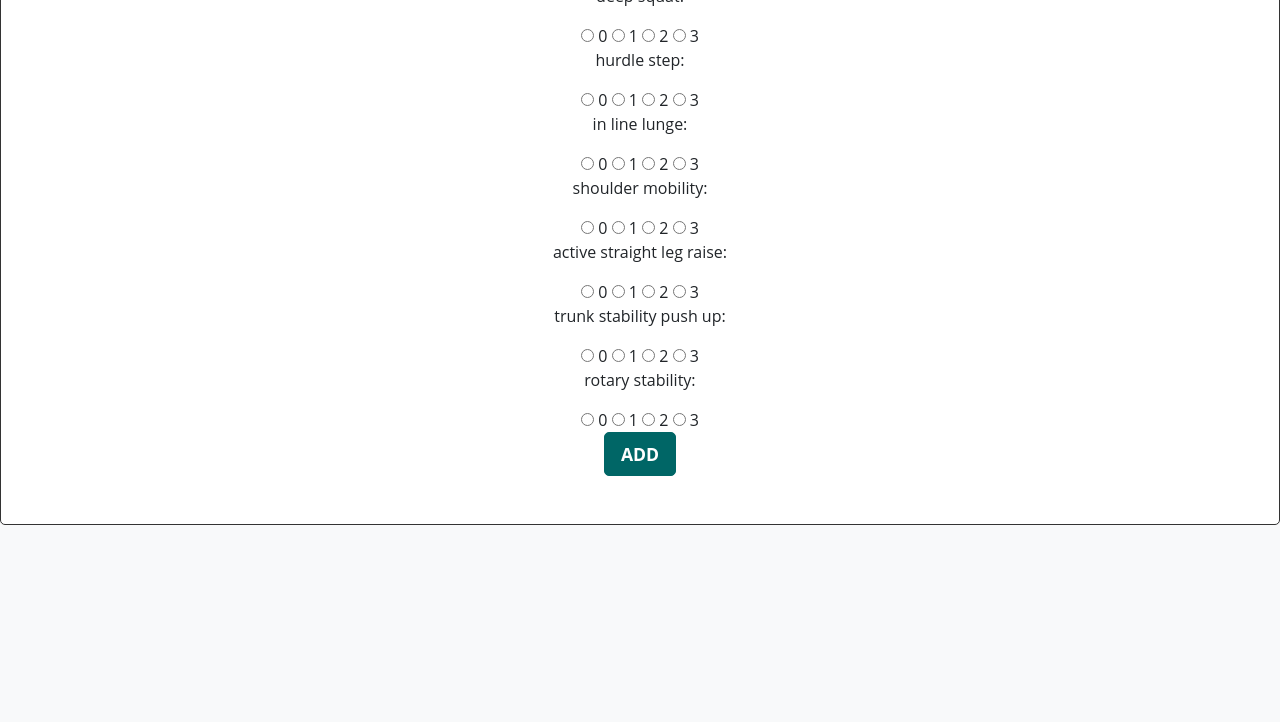
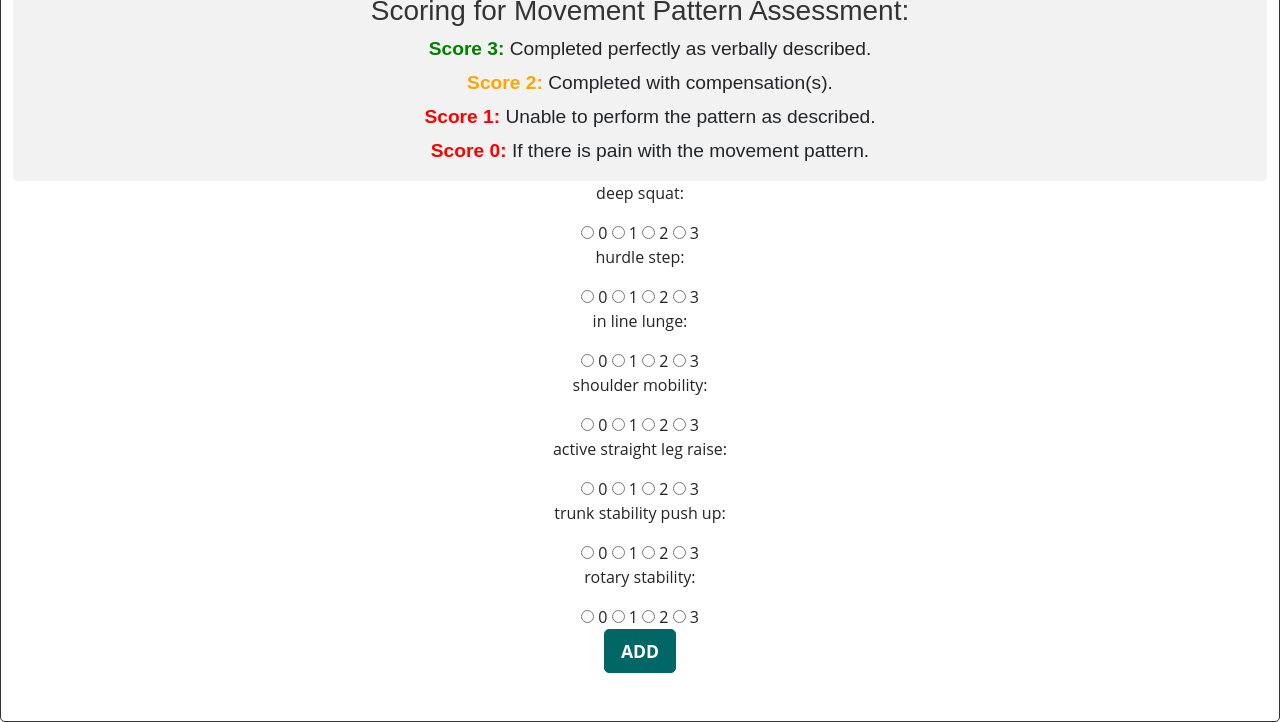
Before and after one commit to rafvai/Final-project-CS50, a Flask app: page /add in a window 1280 px wide. Shown: the part 292-1014 px from the top of the page. Before the commit the page ends 817 px from the top, so only its background shows below. Run offline with Flask 3, Linux system fonts and the light colour scheme; a user stored in the database is signed in; some libraries are stand-ins or nearby versions.

Commit message:
Cs50 final project

```diff
--- a/app.py
+++ b/app.py
@@ -4,8 +4,6 @@ from flask_session import Session
 from werkzeug.security import check_password_hash, generate_password_hash
 from helpers import login_required, assign_exercise, remove_exercise
 from datetime import datetime
-import json
-import plotly.graph_objects as go
 
 
 
@@ -181,37 +179,7 @@ def scores():
     # calculate the length of myscores
     num_rows = len(myscores)
 
-    categories = []
-    r = []
-
-    # Take the names of the tests and save them in a variable
-    for row in myscores[num_rows - 2: num_rows - 1]:
-        for key, value in row.items():
-            categories.append(key)
-            r.append(value)
-
-    fig = go.Figure()
-
-    fig.add_trace(go.Scatterpolar(
-        r=r,
-        theta=categories,
-        fill='toself',
-        name='Product A'
-    ))
-
-    fig.update_layout(
-        polar=dict(
-            radialaxis=dict(
-                visible=True,
-                range=[0, 3]
-            )
-        ),
-        showlegend=False
-    )
-
-    fig_json = fig.to_json()
-
-    return render_template("scores.html", myscores = myscores, name = name, num_rows = num_rows, fig_json=fig_json)
+    return render_template("scores.html", myscores = myscores, name = name, num_rows = num_rows)
 
 
 
@@ -240,6 +208,7 @@ def add():
         test_names = ['deep squat','hurdle step','in line lunge','shoulder mobility','active straight leg raise','trunk stability push up','rotary stability']
         # create a list of dict to store key and results obtained by user
         test_scores = []
+        values = []
         # user id
         userid = session["user_id"]
         # loop through test's names
@@ -248,9 +217,10 @@ def add():
             score = { key: int(request.form.get(key))}
             # add key and score to the variable
             test_scores.append(score)
+            values.append(int(request.form.get(key)))
 
         # insert a new row in the table
-        db.execute("INSERT INTO scores(users_id, date) VALUES (?, ?)", userid, today)
+        db.execute("INSERT INTO scores(users_id,deep_squat,hurdle_step,in_line_lunge,shoulder_mobility,active_straight_leg_raise,trunk_stability_push_up,rotary_stability,date) VALUES (?,?,?,?,?,?,?,?,?)", userid,*values,today)
 
         # remove previous exercises program
         remove_exercise(userid)
@@ -259,8 +229,6 @@ def add():
         for score in test_scores:
             for key, value in score.items():
                 key = key.replace(" ","_")
-                # add results to db
-                db.execute("UPDATE scores SET ? = ? WHERE users_id = ? AND date = ?",key, value, userid, today)
 
                 # assign specific exercises according to test's scores
                 assign_exercise(value, key ,userid)
--- a/helpers.py
+++ b/helpers.py
@@ -35,39 +35,58 @@ def assign_exercise(score, test_name, userid):
 
     # if there's a slight limitation
     if score == 2:
-        # choose one exercise for the impaired pattern from the db
-        exerciseName = db.execute("SELECT name FROM exercises WHERE pattern LIKE ? AND difficulty = 'difficult' ORDER BY RANDOM() LIMIT 1", ('%'+test_name+'%',)).fetchone()
-        # if it's not empty
-        if exerciseName:
-            exerciseName = exerciseName[0]
-            # if already has some exer in the programm
-            if currentProg:
-                # loop through each item's value
-                for row in currentProg:
-                    # if the new ex is = to the old exer
-                    if exerciseName == row:
-                        assign_exercise(score, test_name, userid)
+        while True:
+            # choose one exercise for the impaired pattern from the db
+            exercises = db.execute("SELECT name FROM exercises WHERE pattern LIKE ? AND difficulty = 'difficult' ORDER BY RANDOM() LIMIT 1", ('%'+test_name+'%',)).fetchone()
+            # if it's not empty
+            if exercises:
+                exercise = exercises[0]
+                # if already has some exer in the programm
+                if currentProg:
+                    print(currentProg)
+                    # loop through each item's value
+                    for row in currentProg:
+                        # if the new ex is = to the old exer
+                        if exercise == row[0]:
+                            break
+                    else:
 
-                # insert the exercise into players table
-                db.execute ("INSERT INTO players (exercise, repetitions, series, users_id) VALUES (?, 12, 3, ?)", (exerciseName, userid))
-            else:
-                # insert the exercise into players table
-                db.execute ("INSERT INTO players (exercise, repetitions, series, users_id) VALUES (?, 12, 3, ?)", (exerciseName, userid))
+                        # insert the exercise into players table
+                        db.execute ("INSERT INTO players (exercise, repetitions, series, users_id) VALUES (?, 12, 3, ?)", (exercise, userid))
+                        break
+
+                else:
+                    # insert the exercise into players table
+                    db.execute ("INSERT INTO players (exercise, repetitions, series, users_id) VALUES (?, 12, 3, ?)", (exercise, userid))
+                    break
 
     # if there's a more severe limitation
     elif score == 1 or score == 0:
-        # select two exercises to progress the load
-        exerciseName1 = db.execute("SELECT name FROM exercises WHERE pattern LIKE ? AND difficulty = 'easy' ORDER BY RANDOM() LIMIT 1",('%'+test_name+'%',)).fetchone()
-        exerciseName2 = db.execute("SELECT name FROM exercises WHERE pattern LIKE ? AND difficulty = 'mid' ORDER BY RANDOM() LIMIT 1",('%'+test_name+'%',)).fetchone()
-        if exerciseName1 and exerciseName2:
-            exerciseName1 = exerciseName1[0]
-            exerciseName2 = exerciseName2[0]
 
-            # insert the easiest exercise in player's db
-            db.execute ("INSERT INTO players (exercise, repetitions, series, users_id) VALUES (?, 8, 4, ?)", (exerciseName1, userid))
-            # insert the other exercise in player's db
-            repetitions = 30 if exerciseName2 == 'Brettzel' else 10
-            db.execute ("INSERT INTO players (exercise, repetitions, series, users_id) VALUES (?, ?, 3, ?)", (exerciseName2, repetitions, userid))
+
+        # select two exercises for that difficulty and that impaired pattern
+        exercisesEasy = db.execute("SELECT name FROM exercises WHERE pattern LIKE ? AND difficulty = 'easy' ORDER BY RANDOM()",('%'+test_name+'%',)).fetchone()
+        exercisesMid = db.execute("SELECT name FROM exercises WHERE pattern LIKE ? AND difficulty = 'mid' ORDER BY RANDOM()",('%'+test_name+'%',)).fetchone()
+        if exercisesEasy and exercisesMid:
+
+            # loop through the tuple containing all the easy exercises for that impaired pattern
+            for exerciseEasy in exercisesEasy:
+                # loop through the current exercise programm
+                if exerciseEasy not in currentProg:
+
+                    db.execute ("INSERT INTO players (exercise, repetitions, series, users_id) VALUES (?, 8, 4, ?)", (exerciseEasy, userid))
+                    break
+
+            # loop through the tuple containing all the mid difficulty exercises for that impaired pattern
+            for exerciseMid in exercisesMid:
+                # loop through the current exercise programm
+                if exerciseMid not in currentProg:
+
+                    repetitions = 30 if exerciseMid == 'Brettzel' else 10
+                    # insert the exercise in player's db
+                    db.execute ("INSERT INTO players (exercise, repetitions, series, users_id) VALUES (?, ?, 3, ?)", (exerciseMid, repetitions, userid))
+                    break
+
     db.commit()
 
 def remove_exercise(userid):
--- a/static/styles.css
+++ b/static/styles.css
@@ -299,3 +299,45 @@ section {
   align-items: center;
   margin-bottom: 10px;
 }
+
+
+.scoringFMS {
+  font-family: Arial, sans-serif;
+  background-color: #f2f2f2;
+  padding: 10px;
+  border-radius: 5px;
+}
+
+.scoringFMS h3 {
+  margin-top: 0;
+  color: #333333;
+}
+
+.scoringFMS ul {
+  list-style: none;
+  padding-left: 20px;
+}
+
+.scoringFMS li {
+  margin-bottom: 5px;
+}
+
+.score-3 {
+  color: #008000;
+  font-weight: bold;
+}
+
+.score-2 {
+  color: #ffa500;
+  font-weight: bold;
+}
+
+.score-1 {
+  color: #ff0000;
+  font-weight: bold;
+}
+
+.score-0 {
+  color: #ff0000;
+  font-weight: bold;
+}
--- a/templates/add.html
+++ b/templates/add.html
@@ -10,6 +10,15 @@
 
 {% block main %}
 <form action="/add" method="POST">
+    <div class="scoringFMS">
+        <h3>Scoring for Movement Pattern Assessment:</h3>
+        <ul>
+          <li><span class="score-3">Score 3:</span> Completed perfectly as verbally described.</li>
+          <li><span class="score-2">Score 2:</span> Completed with compensation(s).</li>
+          <li><span class="score-1">Score 1:</span> Unable to perform the pattern as described.</li>
+          <li><span class="score-0">Score 0:</span> If there is pain with the movement pattern.</li>
+        </ul>
+      </div>
     {% for test in tests %}
         <div>
             <p>{{ test }}:</p>
--- a/templates/index.html
+++ b/templates/index.html
@@ -22,6 +22,11 @@
         </tr>
     </thead>
     <tbody>
+        {% if exercises == [] %}
+            <tr>
+                <td> {{ name }}, you don't have any assigned exercise yet! </td>
+            </tr>
+        {% else %}
             <tr>
                 <td rowspan= "{{ exercise| length}}">{{ name }} {{ lastname }}</td>
             </tr>
@@ -33,5 +38,6 @@
                     </tr>
                 {% endfor %}
             </tr>
+        {% endif %}
     </tbody>
 {% endblock %}
```
Also changed, not shown: templates/exercises.html (+7 -2 lines), templates/scores.html (+4 -12 lines), templates/about.html (line endings or trailing spaces). Lines whose indentation alone changed are shown as unchanged.
